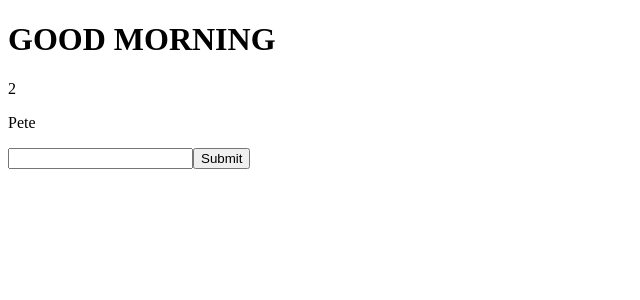
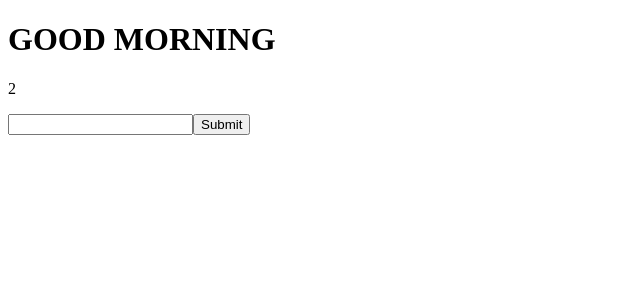
Before and after one commit to PeteMcNie/Typescript-Python-Project, a React app: page / in a window 1280 px wide. Shown: the top 300 px of the page, without its empty margins (0-640 px from the left). Built offline with nearby package versions, Linux system fonts and the light colour scheme.

Commit message:
turn people state into an array

```diff
--- a/src/index.tsx
+++ b/src/index.tsx
@@ -9,9 +9,9 @@ import { Provider } from 'react-redux'
 import App from './components/App'
 
 const store = createStore<StoreState>(people, {
-  people: 'Pete',
+  people: [],
   noOfTeams: 2,
-  teamNames: 'Blue'
+  teamNames: ''
 })
 
 ReactDOM.render(
```
